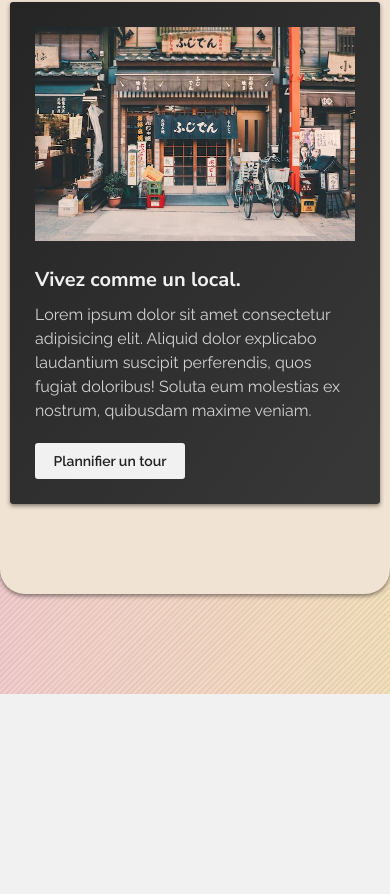
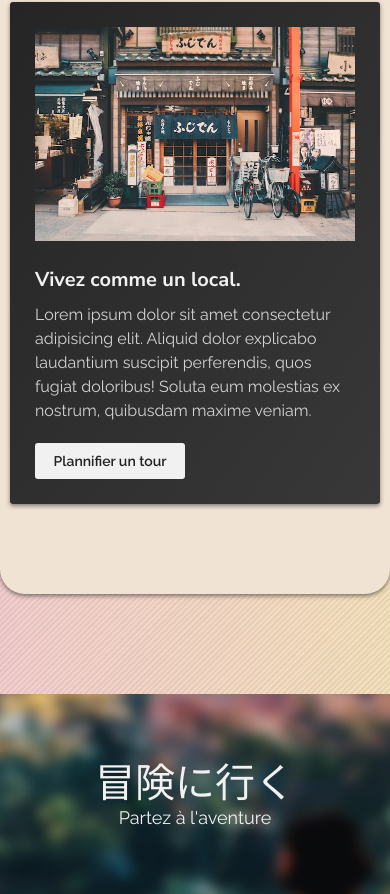
Before and after one commit to Mouloud78/travel-estate, a plain HTML site: page index.html in a window 390 px wide. Shown: the part 1590-2484 px from the top of the page. Before the commit the page ends 2284 px from the top, so only its background shows below. Drawn offline with Linux system fonts and the light colour scheme.

Commit message:
parallax

```diff
--- a/index.html
+++ b/index.html
@@ -81,6 +81,11 @@
         </div>
       </div>
       </section>
+
+      <section class="parallax">
+        <p class="japanese-text">冒険に行く</p>
+        <p class="parallax-text">Partez à l'aventure</p>
+      </section>
     </main>
   </body>
 </html>
--- a/style.css
+++ b/style.css
@@ -353,3 +353,38 @@ nav a:hover {
     width: 100%;
   }
 }
+
+.parallax {
+  min-height: 275px;
+  background-image: url(ressources/parallax-large-flou.jpg);
+  background-position: center;
+  background-attachment: fixed;
+  display: flex;
+  justify-content: center;
+  align-items: center;
+  flex-direction: column;
+  color: var(--light-white);
+}
+
+.japanese-text {
+  font-size: var(--fs-64);
+  line-height: 1.2;
+}
+
+.parallax-text {
+  font-size: var(--fs-26);
+}
+
+@media (max-width: 600px) {
+  .parallax {
+    min-height: 200px;
+  }
+
+  .japanese-text {
+    font-size: var(--fs-40);
+  }
+
+  .parallax-text {
+    font-size: var(--fs-18);
+  }
+}
```
